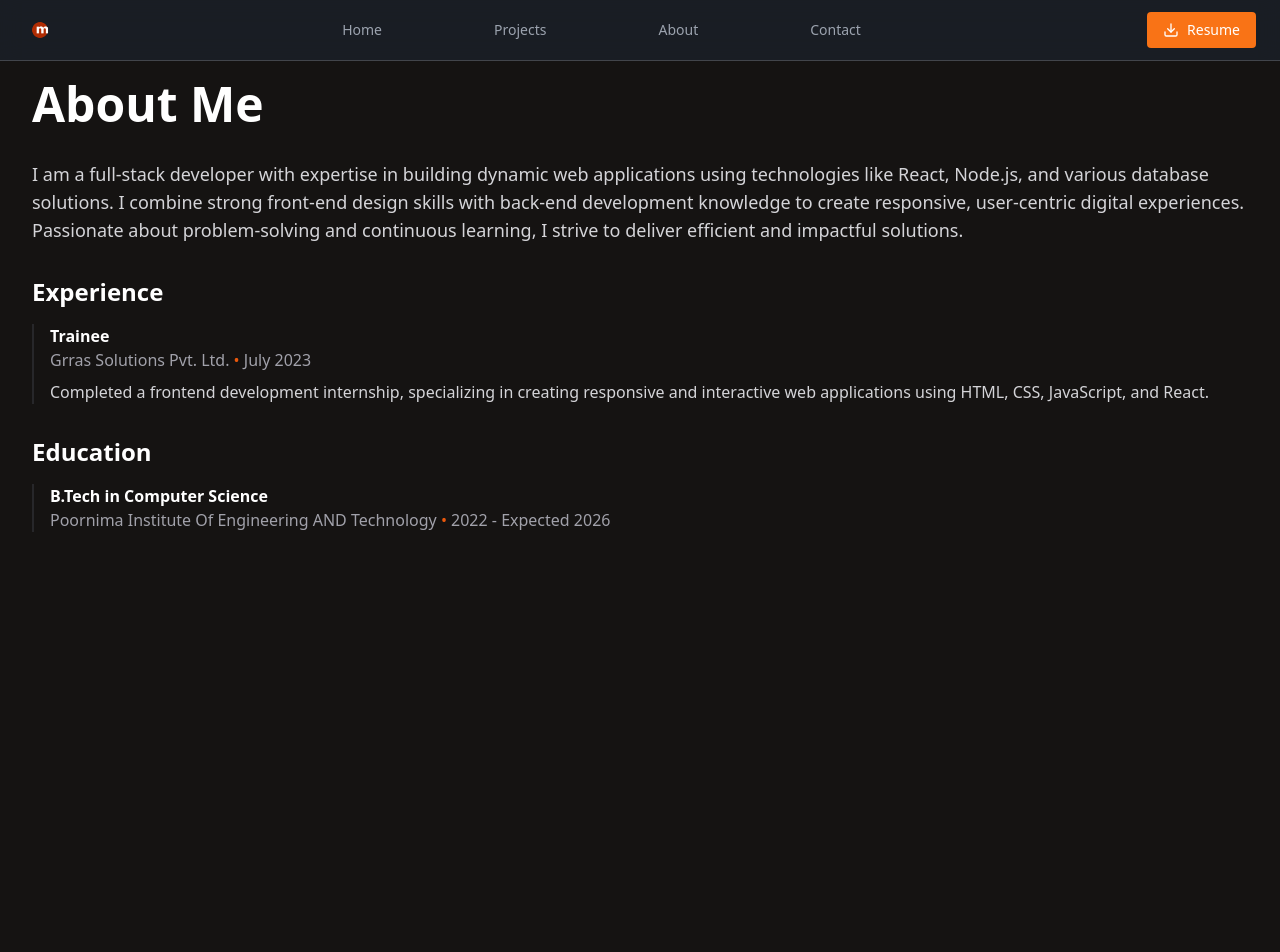
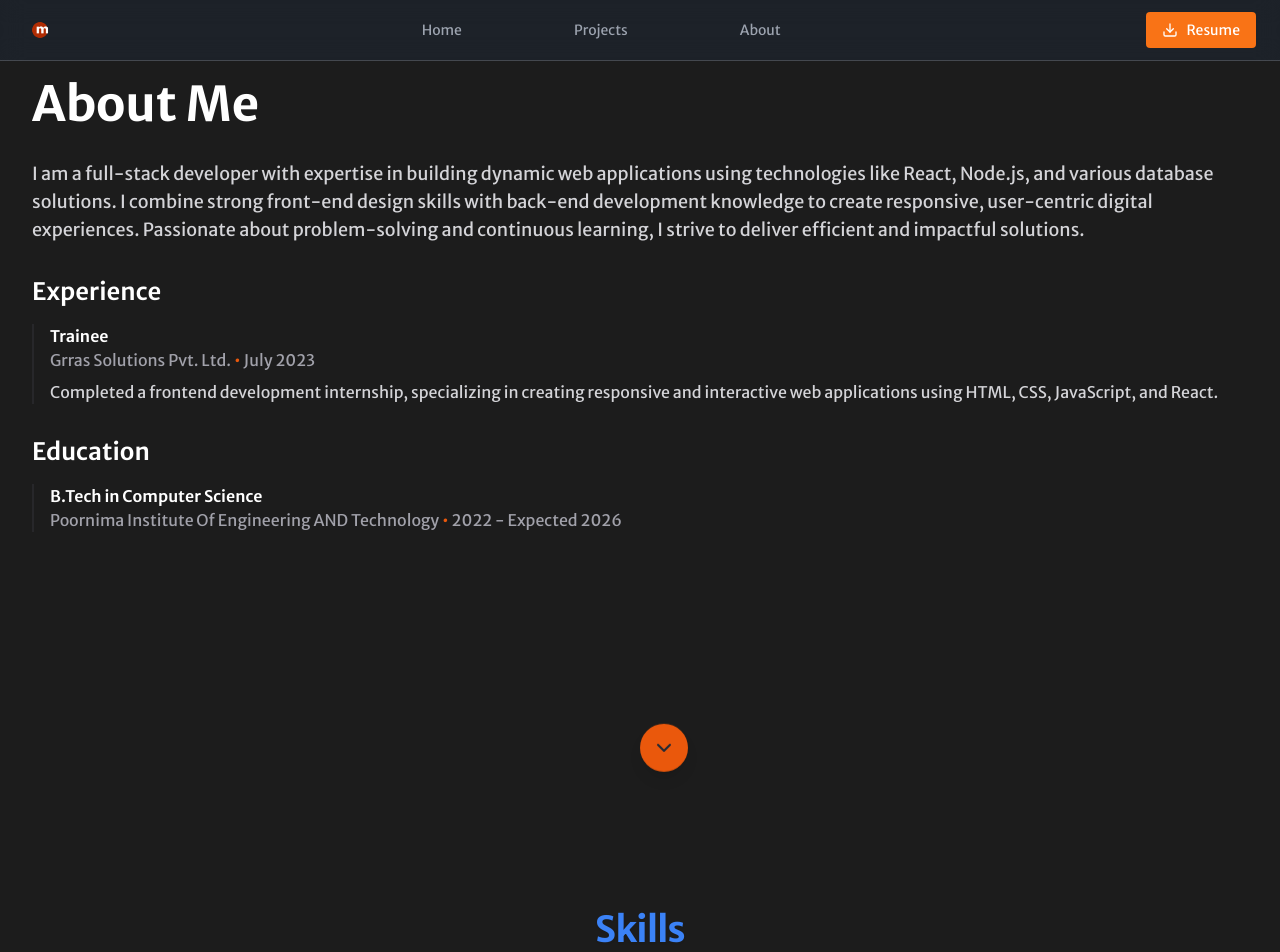
Before and after one commit to mahak0711/mahak-codes, a React (Vite) app: page /about in a window 1280 px wide. Shown: the top 952 px of the page. Before the commit the page ends 800 px from the top, so only its background shows below. Built offline with nearby package versions, Linux system fonts and the light colour scheme.

Commit message:
Updated Styling

```diff
--- a/package.json
+++ b/package.json
@@ -38,6 +38,7 @@
     "react-router-dom": "^7.0.1",
     "react-tooltip": "^5.28.0",
     "rimraf": "^6.0.1",
+    "simplebar": "^6.3.0",
     "tailwind-merge": "^2.5.4"
   },
   "devDependencies": {
--- a/src/components/About.jsx
+++ b/src/components/About.jsx
@@ -1,6 +1,9 @@
 import React from "react";
 import { Calendar, Mail, MapPin } from "lucide-react";
 import { motion } from "framer-motion";
+import SkillsHead from "./SkillsHead";
+import IconCloud from "./ui/icon-cloud";
+import { ScrollDownButton } from "./ui/ScrollDownButton";
 
 const fadeInUp = {
   initial: { opacity: 0, y: 20 },
@@ -18,10 +21,11 @@ const staggerChildren = {
 
 export default function AboutPage() {
   return (
+    <>
     <motion.div
       initial="initial"
       animate="animate"
-      className="min-h-screen bg-[#151312] text-white py-16 px-4 sm:px-6 lg:px-8"
+      className="min-h-screen bg-[#1c1c1c] text-white py-16 px-4 sm:px-6 lg:px-8"
     >
       <div className="max-w-full mx-auto"> {/* Use full width */}
         <div className="">
@@ -79,6 +83,12 @@ export default function AboutPage() {
 
 
     </motion.div>
+    <ScrollDownButton/>
+    <SkillsHead />
+    <IconCloud iconSlugs={["javascript", "typescript", "react", "nodejs", "html5", "css3", "git",
+   "github", "figma", "bootstrap", "tailwindcss", "mongodb", "firebase",
+   "express", "vite", "vercel", "linux", "java", "python","nextdotjs","postgresql","prisma"]}/>
+       </>
 
   );
 }
--- a/src/components/Contacts.jsx
+++ b/src/components/Contacts.jsx
@@ -70,7 +70,7 @@ export default function ContactPage() {
     <motion.div
       initial="initial"
       animate="animate"
-      className="min-h-screen bg-black text-white py-16 px-4 sm:px-6 lg:px-8"
+      className="min-h-screen bg-[#1c1c1c] text-white py-16 px-4 sm:px-6 lg:px-8"
     >
       <div className="max-w-3xl mx-auto">
         <motion.div variants={fadeInUp}>
--- a/src/components/Hero.jsx
+++ b/src/components/Hero.jsx
@@ -7,7 +7,7 @@ import 'react-tooltip/dist/react-tooltip.css';
 
 export function Hero() {
   return (
-    <div className="min-h-screen bg-[#1c1c1c] text-white p-10 flex flex-col md:flex-row items-center justify-center gap-8">
+    <div className="min-h-screen bg-[#1c1c1c] text-white p-10 flex flex-col md:flex-row items-center justify-center gap-8 relative overflow-hidden">
       <Meteors number={20} />
       <div className="bg-white rounded-3xl p-6 text-black max-w-sm mt-17">
         <div className="relative w-full h-64 mb-4">
@@ -48,14 +48,17 @@ export function Hero() {
         <p className="text-xl mb-8">
           Passionate about creating intuitive and engaging user experiences. Specialize in transforming ideas into beautifully crafted products.
         </p>
-        <br/>
+        <br />
         <div>
           <GitHubCalendar
-          year="2025"
+            year="2025"
             blockRadius="4"
             username="mahak0711"
             transformData={(data) =>
-              data.map((day) => ({
+              data.filter((day) => {
+                const date = new Date(day.date);
+                return date.getMonth() >= 0 && date.getMonth() <= 8;
+              }).map((day) => ({
                 ...day,
                 tooltip: `${day.count} activities on ${day.date}`,
               }))
--- a/src/components/Landing.jsx
+++ b/src/components/Landing.jsx
@@ -1,3 +1,5 @@
+import ContactPage from "./Contacts";
+import Footer from "./Footer";
 import { Hero } from "./Hero";
 import SkillsHead from "./SkillsHead";
 import IconCloud from "./ui/icon-cloud";
@@ -8,13 +10,8 @@ export function Landing(){
         <>
      <Hero/>
      <ScrollDownButton/>
-
-    <SkillsHead />
-     <IconCloud iconSlugs={["javascript", "typescript", "react", "nodejs", "html5", "css3", "git",
-    "github", "figma", "bootstrap", "tailwindcss", "mongodb", "firebase",
-    "express", "vite", "vercel", "linux", "java", "python","nextdotjs","postgresql","prisma"]}/>
-
-        {/* <GitHubContributionCalendar username="mahak0711" /> */}
+     <ContactPage/>
+        <Footer/>
         </>
         //drawer
         //hover card
--- a/src/components/Navbar.jsx
+++ b/src/components/Navbar.jsx
@@ -44,9 +44,7 @@ export default function Navbar() {
             <Link to="/about" className="text-sm text-gray-400 hover:text-white transition-colors">
               About
             </Link>
-            <Link to="/contact" className="text-sm text-gray-400 hover:text-white transition-colors">
-              Contact
-            </Link>
+
           </div>
 
           {/* Resume Button */}
@@ -91,11 +89,8 @@ export default function Navbar() {
             <Link to="/about" className="text-sm font-medium text-gray-200 hover:text-white transition-colors block">
               About
             </Link>
-            <Link to="/contact" className="text-sm font-medium text-gray-200 hover:text-white transition-colors block">
-              Contact
-            </Link>
 
-            {/* Mobile Resume Button */}
+
             <a
               href="/Resume.pdf" // Path to the PDF file
               download="Resume.pdf" // File name for download
--- a/src/components/SkillsHead.jsx
+++ b/src/components/SkillsHead.jsx
@@ -35,7 +35,7 @@ const TypingAnimation = ({ text, duration = 200, className }) => {
 };
 
 const SkillsHead = () => {
-  const text = "My Skills";
+  const text = "Skills";
 
   return (
     <>
```
Also changed, not shown: 1 other file (tests, documents, lock files or other folders).
